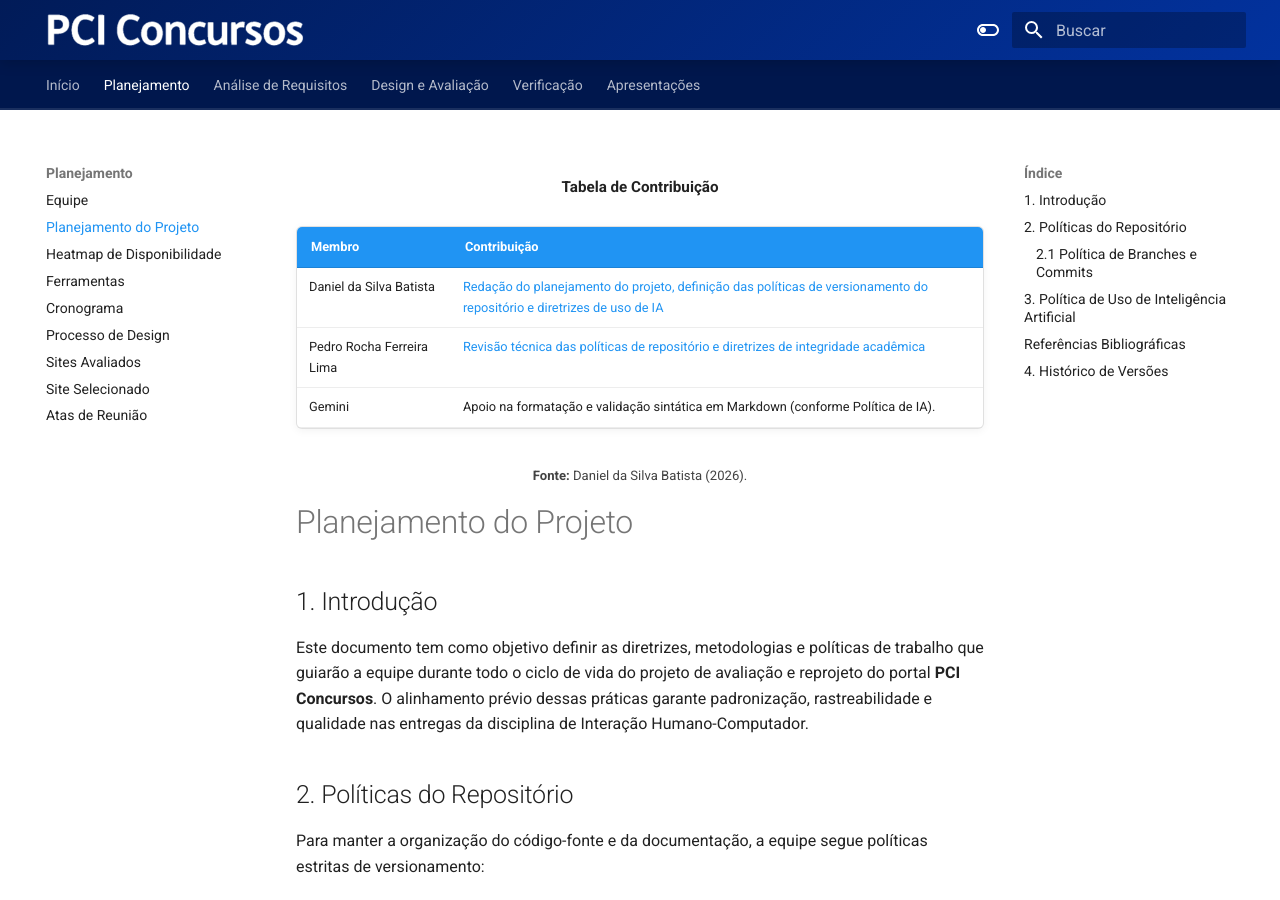
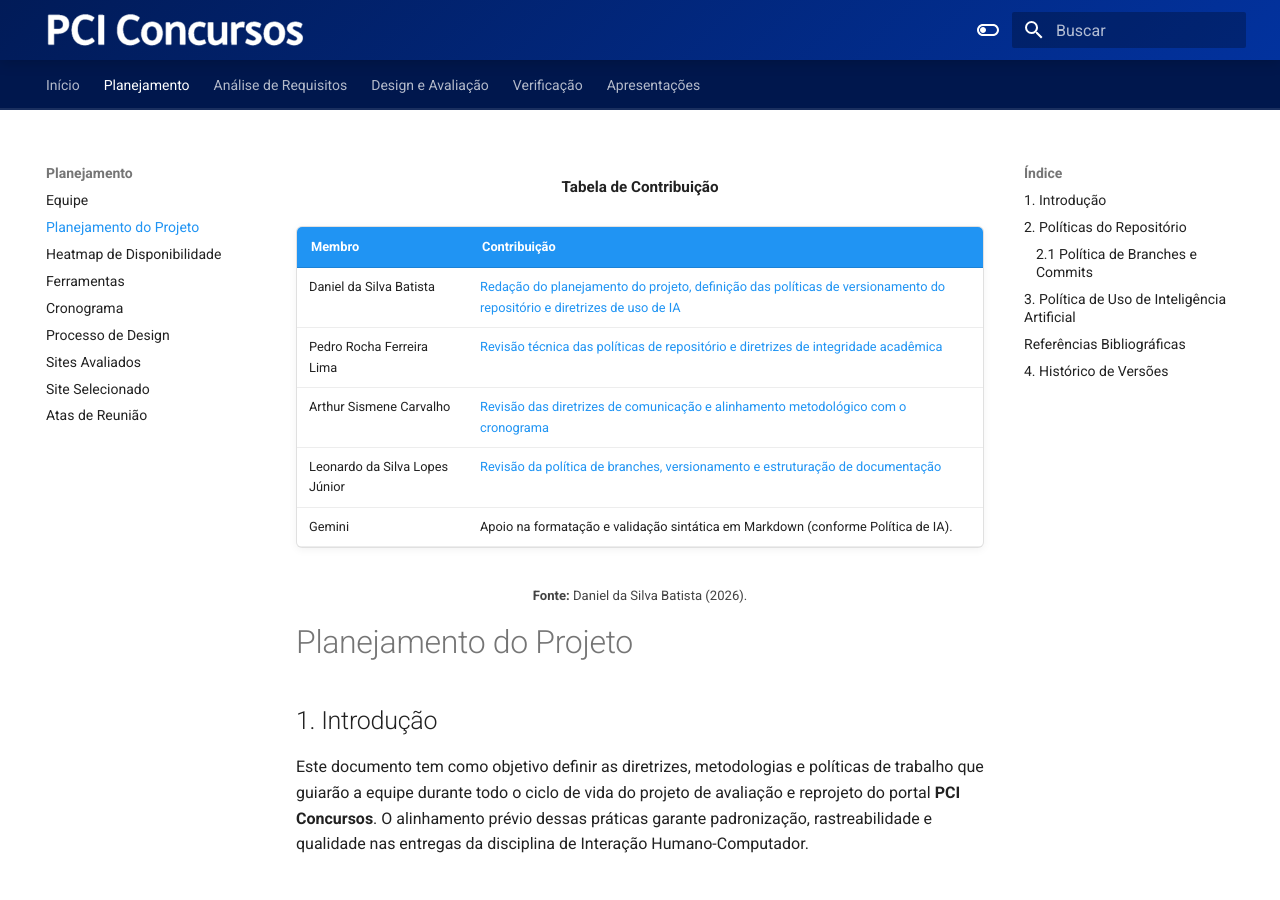
Before and after one commit to Interacao-Humano-Computador/2026.2-Grupo07, an MkDocs documentation site: the page built from docs/planejamento/planejamento-do-projeto.md, in a window 1280 px wide and 900 px high. Built offline with MkDocs 1.6.1 and Material for MkDocs 9.7.7, drawn with Linux system fonts in a browser that asks for light colours; some of the changed text lies outside the part shown.

Commit message:
docs(planejamento): padroniza tabela de contribuicao com todos os integrantes

```diff
--- a/docs/planejamento/planejamento-do-projeto.md
+++ b/docs/planejamento/planejamento-do-projeto.md
@@ -6,6 +6,8 @@
 | :--- | :--- |
 | Daniel da Silva Batista | [Redação do planejamento do projeto, definição das políticas de versionamento do repositório e diretrizes de uso de IA](#2-politicas-do-repositorio) |
 | Pedro Rocha Ferreira Lima | [Revisão técnica das políticas de repositório e diretrizes de integridade acadêmica](#3-politica-de-uso-de-inteligencia-artificial) |
+| Arthur Sismene Carvalho | [Revisão das diretrizes de comunicação e alinhamento metodológico com o cronograma](#2-politicas-do-repositorio) |
+| Leonardo da Silva Lopes Júnior | [Revisão da política de branches, versionamento e estruturação de documentação](#21-politica-de-branches-e-commits) |
 | Gemini | Apoio na formatação e validação sintática em Markdown (conforme Política de IA). |
 
 <p align="center" style="font-size: 0.85em; margin-top: -0.6em;"><b>Fonte:</b> Daniel da Silva Batista (2026).</p>
@@ -57,5 +59,6 @@
 | `1.0` | 06/09/2026 | Criação do documento de Planejamento do Projeto (Políticas de IA e Repositório). | Daniel da Silva Batista | Pedro Rocha Ferreira Lima |
 | `1.1` | 17/09/2026 | Adição da Tabela de Contribuição e padronização da IA Gemini. | Leonardo da Silva Lopes Júnior | Daniel da Silva Batista |
 | `1.2` | 09/10/2026 | Atendimento às observações do monitor (OBS 7, 10, 11 e 12): inclusão de referências bibliográficas, agradecimentos e hiperligações na tabela de contribuição. | Daniel da Silva Batista | Pedro Rocha Ferreira Lima |
+| `1.3` | 02/11/2026 | Atualização e padronização da Tabela de Contribuição contemplando todos os quatro integrantes da equipe. | Daniel da Silva Batista | Pedro Rocha Ferreira Lima |
 
 </div>
```
